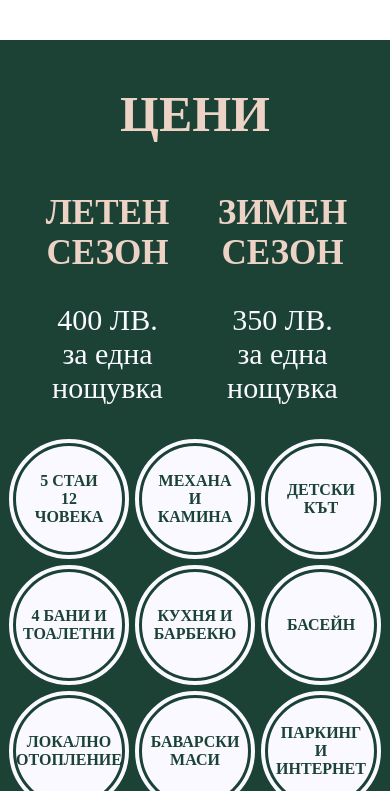
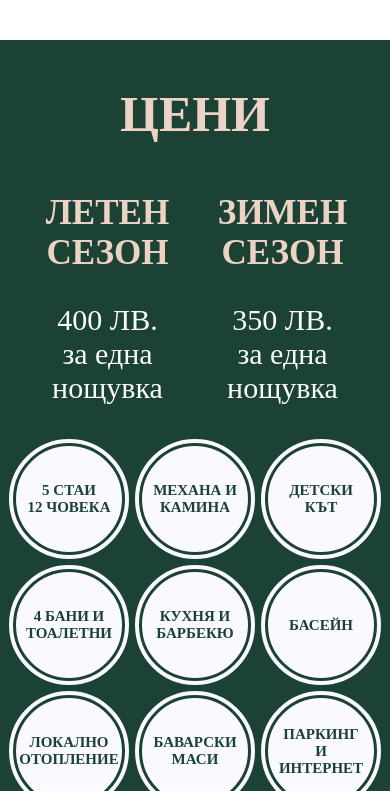
Before and after one commit to antonovv323/Babinata-Kashta, a plain HTML site: page index.html in a window 390 px wide. Shown: the part 11209-12000 px from the top of the page. Drawn offline with Linux system fonts and the light colour scheme; a web font is replaced by a local one.

Commit message:
Сайт за "Бабината Къща" в с. Бели Осъм

```diff
--- a/styles.css
+++ b/styles.css
@@ -851,7 +851,7 @@ footer {
         height: 85px;
         padding: 10.5px;
         margin: 0;
-        font-size: 16px;
+        font-size: 15px;
     }
 
     /* --------------------- */
```
